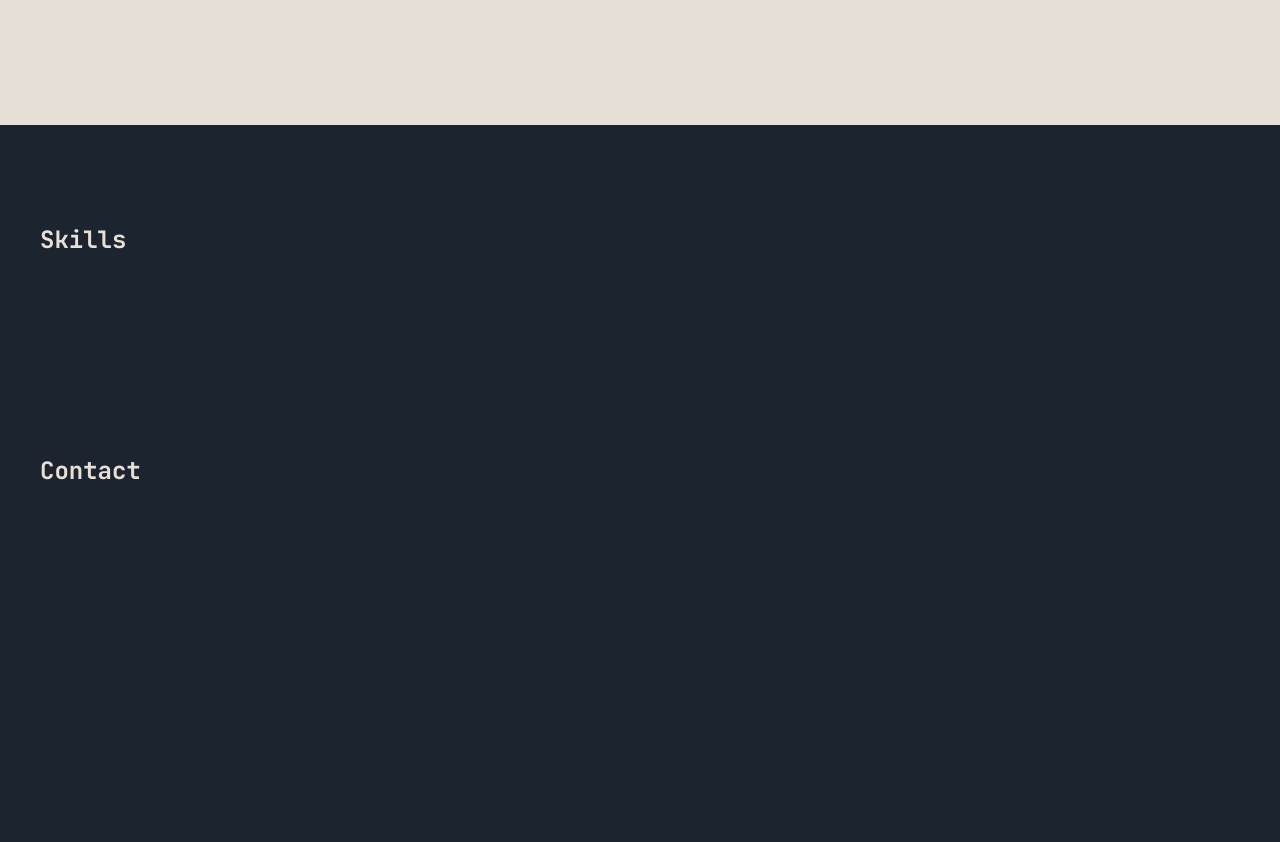
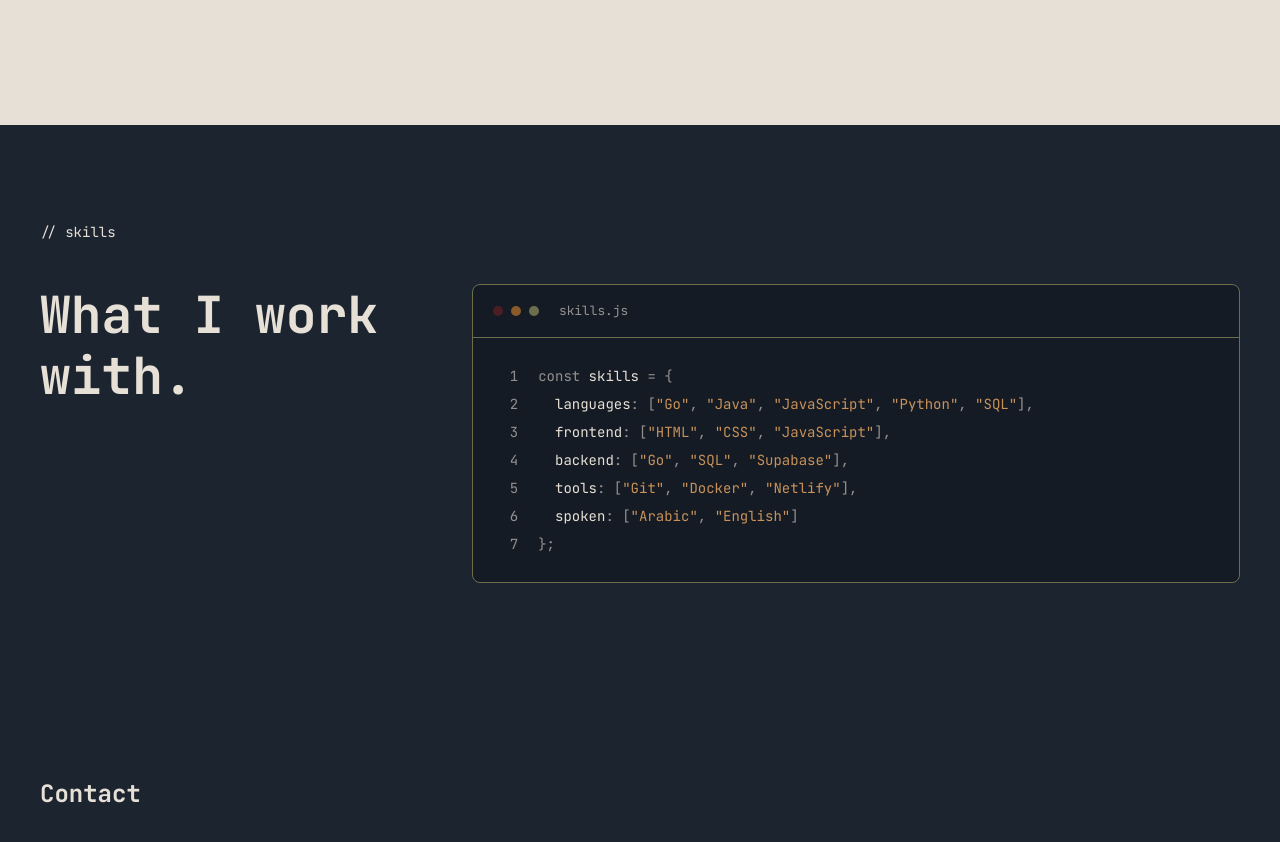
Before and after one commit to r23n/portfolio, a plain HTML site: page index.html in a window 1280 px wide. Shown: the part 3193-4035 px from the top of the page. Before the commit the page ends 3779 px from the top, so only its background shows below. Drawn offline with Linux system fonts and the light colour scheme.

Commit message:
add skills section

```diff
--- /dev/null
+++ b/css/skills.css
@@ -0,0 +1,106 @@
+#skills {
+  background: var(--bg);
+  color: var(--text);
+}
+
+.skills-label {
+  font-family: var(--font-mono);
+  font-size: 0.875rem;
+  margin-bottom: 40px;
+}
+
+.skills-layout {
+  display: grid;
+  grid-template-columns: minmax(0, 1fr) minmax(0, 2fr);
+  gap: 48px;
+  align-items: start;
+}
+
+.skills-layout h2 {
+  font-family: var(--font-heading);
+  font-size: clamp(2.25rem, 4vw, 3.5rem);
+  line-height: 1.2;
+}
+
+.skills-editor {
+  min-width: 0;
+  background: var(--editor-bg);
+  border: 1px solid var(--tag);
+  border-radius: 8px;
+  overflow: hidden;
+}
+
+.skills-editor-bar {
+  display: flex;
+  align-items: center;
+  gap: 20px;
+  padding: 16px 20px;
+  border-bottom: 1px solid var(--tag);
+  font-family: var(--font-mono);
+  font-size: 0.8rem;
+  color: var(--muted);
+}
+
+.skills-editor-dots {
+  display: flex;
+  gap: 8px;
+}
+
+.skills-editor-dots span {
+  width: 10px;
+  height: 10px;
+  border-radius: 50%;
+  background: var(--card);
+}
+
+.skills-editor-dots span:nth-child(2) {
+  background: var(--accent);
+}
+
+.skills-editor-dots span:nth-child(3) {
+  background: var(--tag);
+}
+
+.skills-code-scroll {
+  overflow-x: auto;
+  padding: 24px 20px;
+}
+
+.skills-code {
+  display: block;
+  width: max-content;
+  min-width: 100%;
+  font-family: var(--font-mono);
+  font-size: 0.875rem;
+  line-height: 2;
+  color: var(--muted);
+}
+
+.skills-line {
+  display: flex;
+  white-space: pre;
+}
+
+.skills-line-number {
+  width: 3ch;
+  margin-right: 20px;
+  flex-shrink: 0;
+  color: var(--muted);
+  text-align: right;
+  user-select: none;
+}
+
+.skills-key {
+  color: var(--text);
+}
+
+.skills-string {
+  color: var(--accent-light);
+}
+
+@media (max-width: 800px) {
+  .skills-layout {
+    grid-template-columns: minmax(0, 1fr);
+    gap: 32px;
+  }
+}
--- a/css/variables.css
+++ b/css/variables.css
@@ -10,6 +10,8 @@
   --text: #E6E0D6;
   --muted: rgba(230, 224, 214, 0.6);
   --accent: #8A5A2B;
+  --accent-light: #C8925A;
+  --editor-bg: #151B24;
   --card: #4B1E23;
   --tag: #6B6F4E;
 }
--- a/index.html
+++ b/index.html
@@ -14,6 +14,7 @@
   <link rel="stylesheet" href="css/about.css">
   <link rel="stylesheet" href="css/journey.css">
   <link rel="stylesheet" href="css/volunteering.css">
+  <link rel="stylesheet" href="css/skills.css">
 </head>
 <body>
   <header class="navbar">
@@ -163,7 +164,27 @@
 
     <section id="skills">
       <div class="container">
-        <h2>Skills</h2>
+        <p class="skills-label">// skills</p>
+        <div class="skills-layout">
+          <h2>What I work with.</h2>
+          <div class="skills-editor">
+            <div class="skills-editor-bar">
+              <div class="skills-editor-dots" aria-hidden="true"><span></span><span></span><span></span></div>
+              <span>skills.js</span>
+            </div>
+            <div class="skills-code-scroll">
+              <code class="skills-code">
+                <span class="skills-line"><span class="skills-line-number" aria-hidden="true">1</span><span>const <span class="skills-key">skills</span> = {</span></span>
+                <span class="skills-line"><span class="skills-line-number" aria-hidden="true">2</span><span>  <span class="skills-key">languages</span>: [<span class="skills-string">"Go"</span>, <span class="skills-string">"Java"</span>, <span class="skills-string">"JavaScript"</span>, <span class="skills-string">"Python"</span>, <span class="skills-string">"SQL"</span>],</span></span>
+                <span class="skills-line"><span class="skills-line-number" aria-hidden="true">3</span><span>  <span class="skills-key">frontend</span>: [<span class="skills-string">"HTML"</span>, <span class="skills-string">"CSS"</span>, <span class="skills-string">"JavaScript"</span>],</span></span>
+                <span class="skills-line"><span class="skills-line-number" aria-hidden="true">4</span><span>  <span class="skills-key">backend</span>: [<span class="skills-string">"Go"</span>, <span class="skills-string">"SQL"</span>, <span class="skills-string">"Supabase"</span>],</span></span>
+                <span class="skills-line"><span class="skills-line-number" aria-hidden="true">5</span><span>  <span class="skills-key">tools</span>: [<span class="skills-string">"Git"</span>, <span class="skills-string">"Docker"</span>, <span class="skills-string">"Netlify"</span>],</span></span>
+                <span class="skills-line"><span class="skills-line-number" aria-hidden="true">6</span><span>  <span class="skills-key">spoken</span>: [<span class="skills-string">"Arabic"</span>, <span class="skills-string">"English"</span>]</span></span>
+                <span class="skills-line"><span class="skills-line-number" aria-hidden="true">7</span><span>};</span></span>
+              </code>
+            </div>
+          </div>
+        </div>
       </div>
     </section>
 
```
